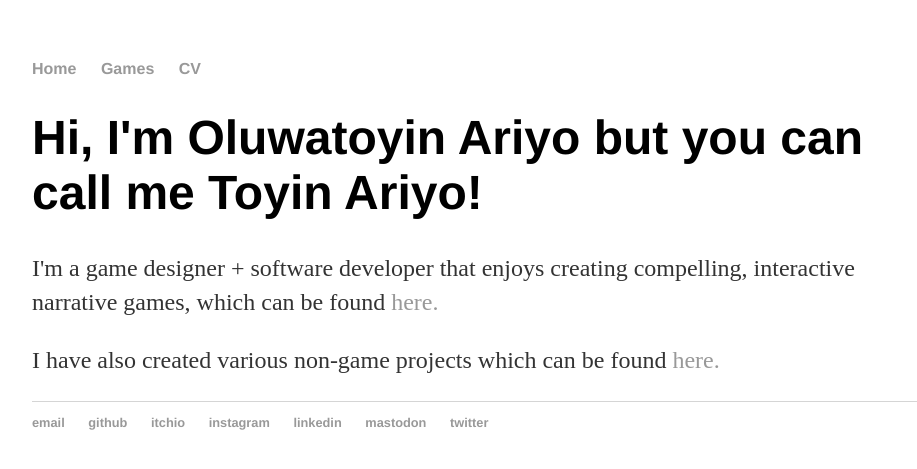
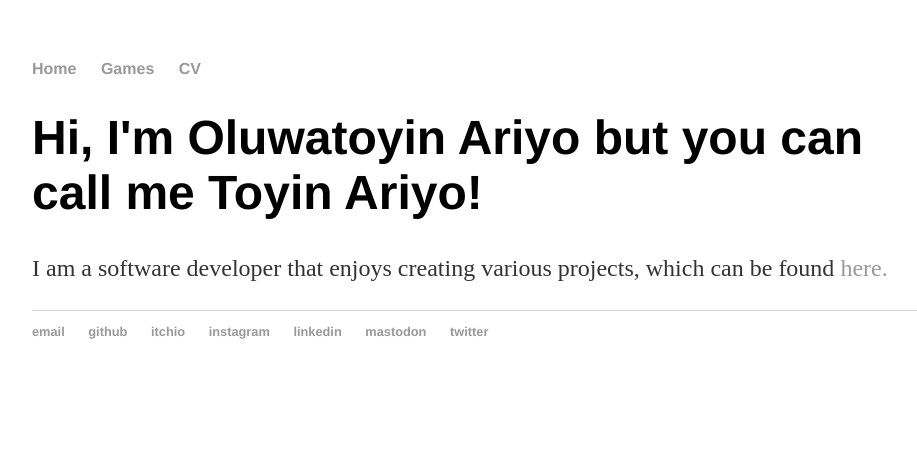
Before and after one commit to toyinariyo/toyinariyo.github.io, a Jekyll site: the page built from index.html, in a window 1280 px wide. Shown: the top 469 px of the page, without its empty margins (160-1077 px from the left). Built offline with Jekyll 4.4.1, drawn with Linux system fonts in a browser that asks for light colours.

Commit message:
Removing game developer mention

```diff
--- a/index.html
+++ b/index.html
@@ -4,6 +4,5 @@ title: Oluwatoyin Ariyo
 ---
 <div class="blurb">
         <h1>Hi, I'm Oluwatoyin Ariyo but you can call me Toyin Ariyo!</h1>
-	<p>I'm a game designer + software developer that enjoys creating compelling, interactive narrative games, which can be found <a href="/Games">here.</a></p>
+	<p>I am a software developer that enjoys creating various projects, which can be found <a href="https://github.com/toyinariyo">here.</a></p>
 </div><!-- /.blurb -->
-<p>I have also created various non-game projects which can be found <a href="https://github.com/toyinariyo">here.</a></p>
```
